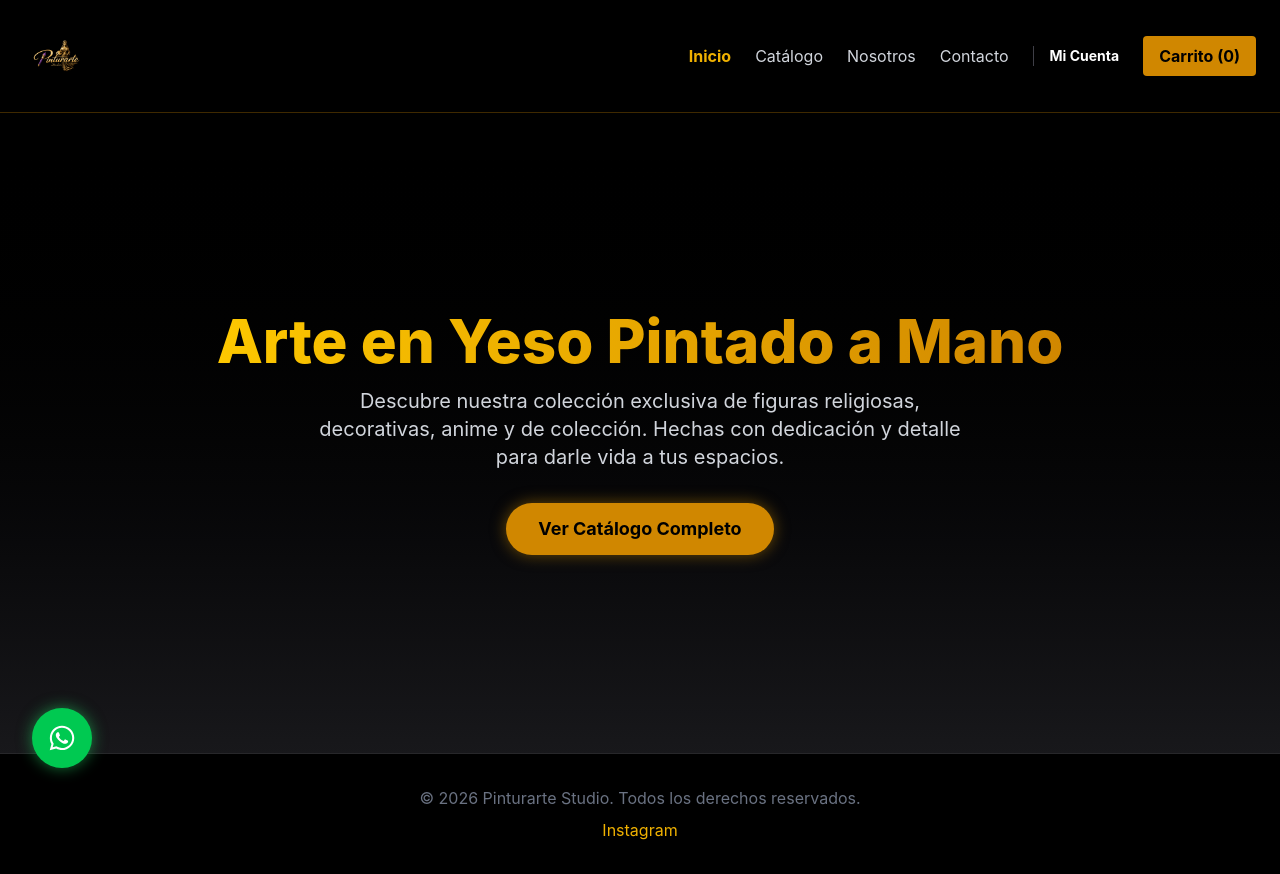
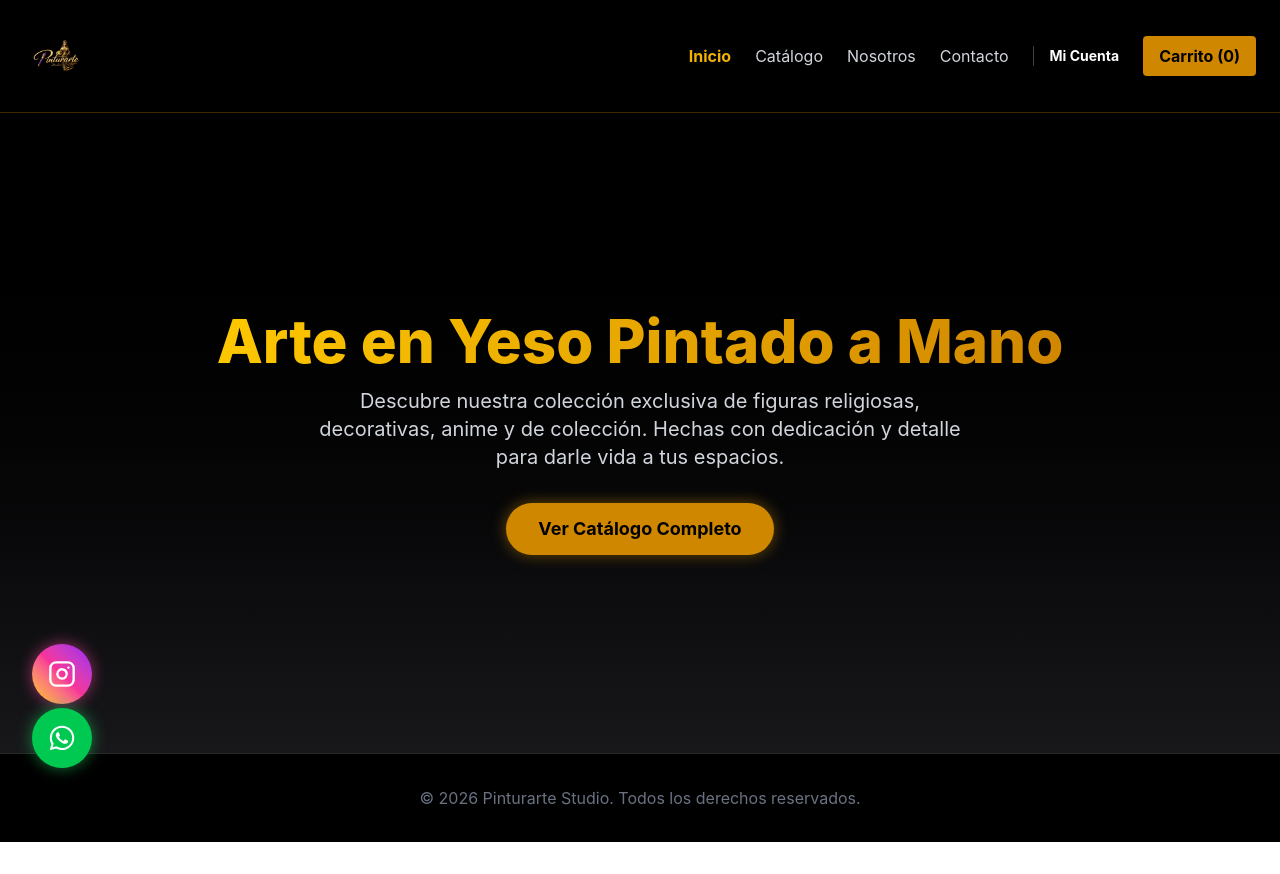
Before and after one commit to wwtwx1/pinturarte, a Next.js app: page / in a window 1280 px wide. After the commit the page ends 842 px from the top, so only its background shows below. Built offline with nearby package versions, Linux system fonts and the light colour scheme.

Commit message:
Update page.tsx
se agrega icon instagram

```diff
--- a/app/page.tsx
+++ b/app/page.tsx
@@ -7,7 +7,7 @@ const productos = [
     id: 1,
     nombre: "Virgen María con Niño Jesús",
     descripcion: "Figura de yeso pintada a mano con detalles en dorado. Acabado brillante, ideal para regalo o colección religiosa.",
-    precio: 15000, // Poné los números sin puntos acá
+    precio: 15000,
     categoria: "Religiosos",
     imagen: "/img/virgen.jpg"
   },
@@ -31,7 +31,7 @@ const productos = [
     id: 4,
     nombre: "Ángel San Miguel Arcángel",
     descripcion: "Figura de yeso con alas doradas y detalles en rojo y plata. Una pieza imponente para tu hogar.",
-    precio: 180000, // EJEMPLO: Acá va el precio sin puntos
+    precio: 180000,
     categoria: "Religiosos",
     imagen: "/img/angel.jpg"
   },
@@ -58,7 +58,6 @@ export default function Home() {
   const [esRegistro, setEsRegistro] = useState(false);
   const [mostrarBotonArriba, setMostrarBotonArriba] = useState(false);
 
-  // Estado para el formulario de contacto simulado
   const [mensajeEnviado, setMensajeEnviado] = useState(false);
 
   useEffect(() => {
@@ -86,16 +85,31 @@ export default function Home() {
 
   const cambiarVista = (vista: string) => {
     setVistaActual(vista);
-    setMensajeEnviado(false); // Resetea el form al cambiar de pestaña
+    setMensajeEnviado(false);
     window.scrollTo({ top: 0, behavior: "smooth" });
   };
 
   return (
     <div className="min-h-screen bg-zinc-950 text-white font-sans flex flex-col overflow-hidden relative">
 
+      {/* BOTÓN FLOTANTE DE INSTAGRAM */}
+      <a
+        href="https://www.instagram.com/pinturartestudio"
+        target="_blank"
+        rel="noreferrer"
+        className="fixed bottom-24 left-8 bg-gradient-to-tr from-yellow-400 via-pink-500 to-purple-600 text-white p-4 rounded-full shadow-[0_0_15px_rgba(236,72,153,0.6)] hover:scale-110 transition z-50 flex items-center justify-center"
+        title="Seguinos en Instagram"
+      >
+        <svg xmlns="http://www.w3.org/2000/svg" width="28" height="28" viewBox="0 0 24 24" fill="none" stroke="currentColor" strokeWidth="2" strokeLinecap="round" strokeLinejoin="round">
+          <rect x="2" y="2" width="20" height="20" rx="5" ry="5"></rect>
+          <path d="M16 11.37A4 4 0 1 1 12.63 8 4 4 0 0 1 16 11.37z"></path>
+          <line x1="17.5" y1="6.5" x2="17.51" y2="6.5"></line>
+        </svg>
+      </a>
+
       {/* BOTÓN FLOTANTE DE WHATSAPP */}
       <a
-        href="https://wa.me/573147376561" // CAMBIAR POR EL NÚMERO REAL (Código de país + área + número, sin 0 ni 15)
+        href="https://wa.me/573147376561"
         target="_blank"
         rel="noreferrer"
         className="fixed bottom-8 left-8 bg-green-500 text-white p-4 rounded-full shadow-[0_0_15px_rgba(34,197,94,0.6)] hover:bg-green-400 hover:scale-110 transition z-50 flex items-center justify-center"
@@ -274,12 +288,9 @@ export default function Home() {
         </AnimatePresence>
       </main>
 
-      {/* FOOTER */}
+      {/* FOOTER ACTUALIZADO (Sin texto de Instagram) */}
       <footer className="bg-black py-8 text-center border-t border-zinc-800 mt-auto z-10">
         <p className="text-gray-500">© 2026 Pinturarte Studio. Todos los derechos reservados.</p>
-        <div className="mt-2 flex justify-center gap-4">
-          <a href="https://www.instagram.com/pinturartestudio" target="_blank" rel="noreferrer" className="text-yellow-500 hover:text-white transition">Instagram</a>
-        </div>
       </footer>
 
       {/* BOTÓN VOLVER ARRIBA */}
```
